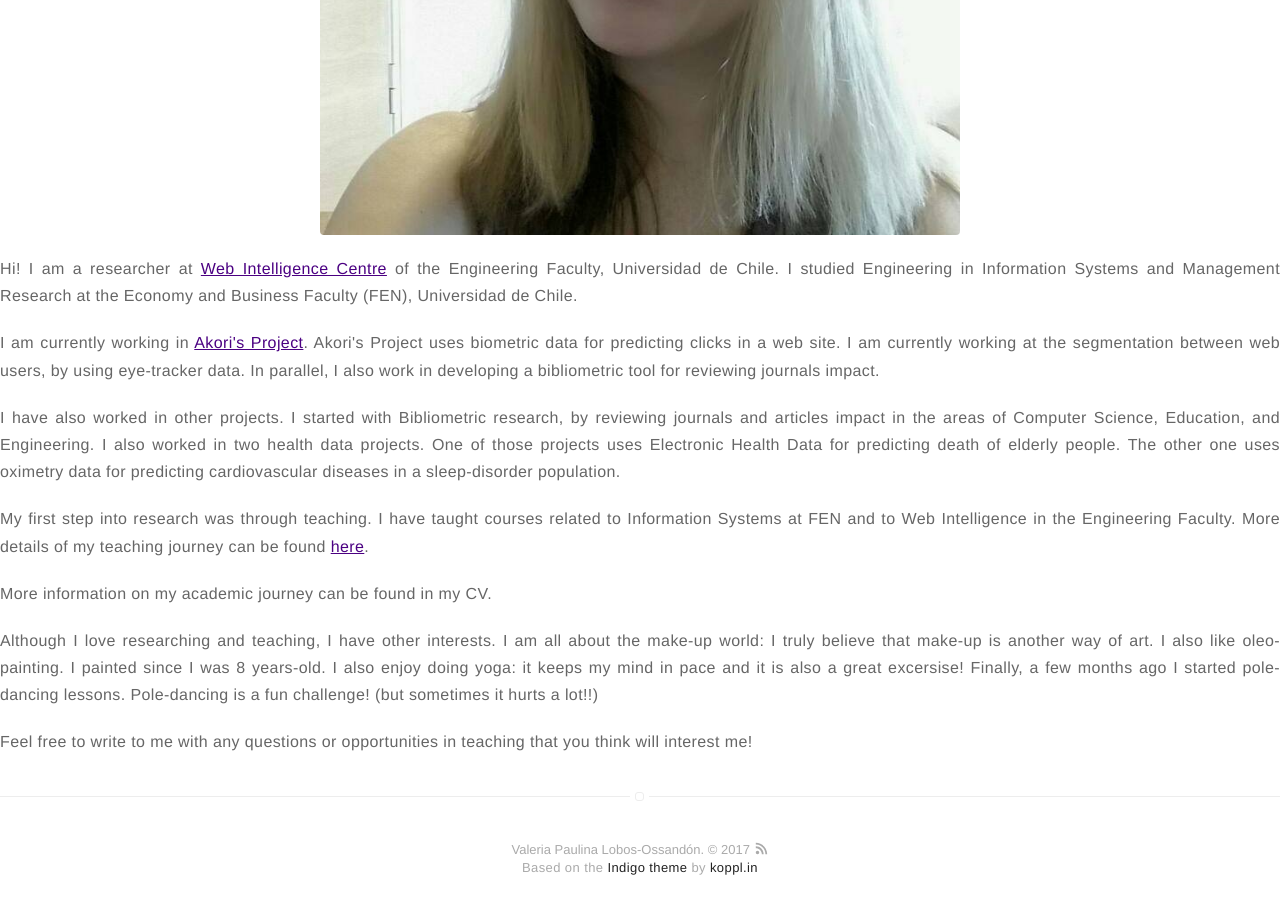
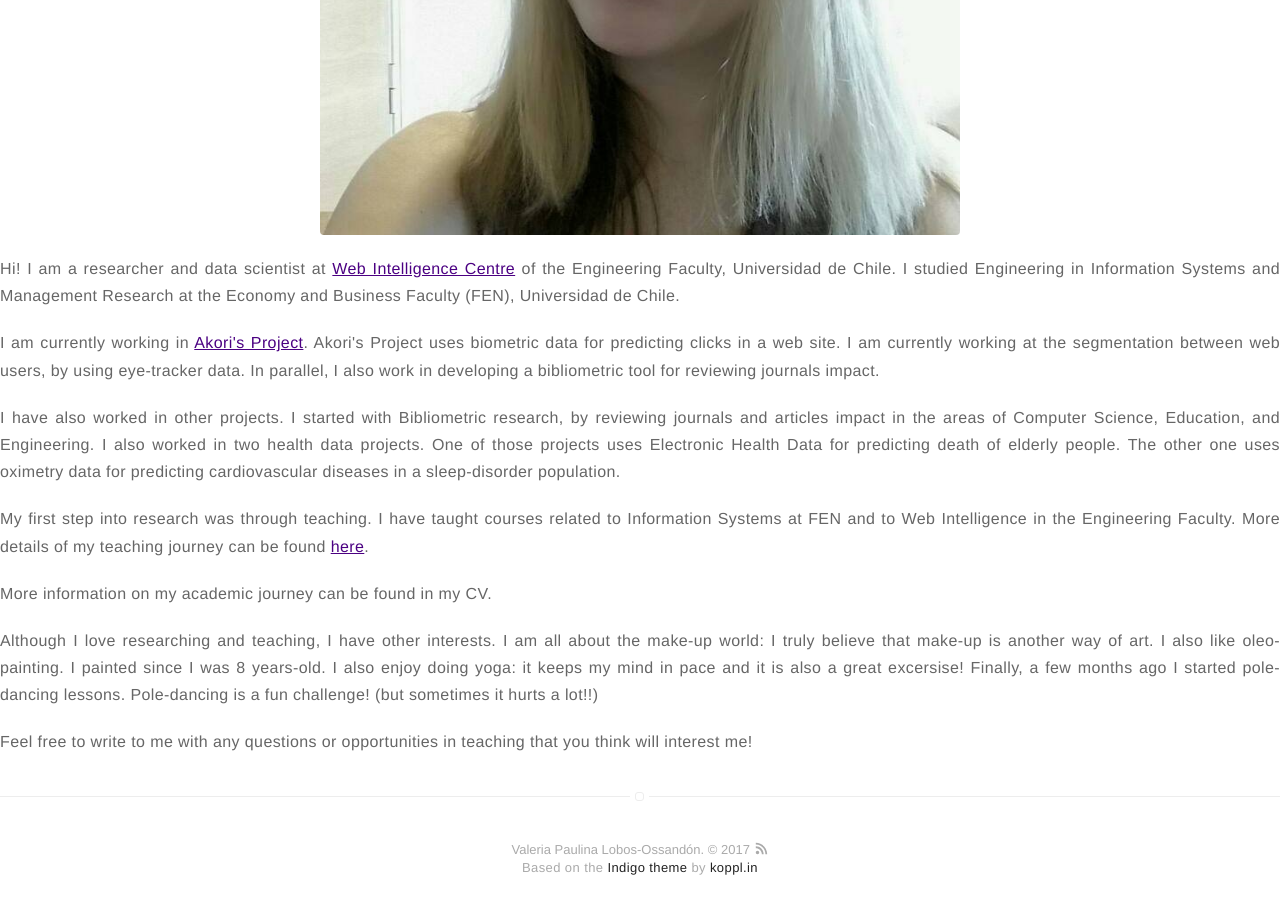
Before and after one commit to vlobos-ossandon/vlobos-ossandon.github.io, a Jekyll site: the page built from about.md, in a window 1280 px wide and 900 px high, scrolled down 646 px. Built offline with Jekyll 4.4.1, drawn with Linux system fonts in a browser that asks for light colours.

Commit message:
about_me6

```diff
--- a/about.md
+++ b/about.md
@@ -5,7 +5,7 @@ layout: page
 ![Profile Image]({{ site.url }}/{{ site.picture }})
 
 <p align="justify">
-Hi! I am a researcher at <a href="http://wic.cl/" target="_blank">Web Intelligence Centre</a> of the Engineering Faculty, Universidad de Chile. I studied Engineering in Information Systems and Management Research at the Economy and Business Faculty (FEN), Universidad de Chile.
+Hi! I am a researcher and data scientist at <a href="http://wic.cl/" target="_blank">Web Intelligence Centre</a> of the Engineering Faculty, Universidad de Chile. I studied Engineering in Information Systems and Management Research at the Economy and Business Faculty (FEN), Universidad de Chile.
 </p>
 
 <p align="justify">
```
